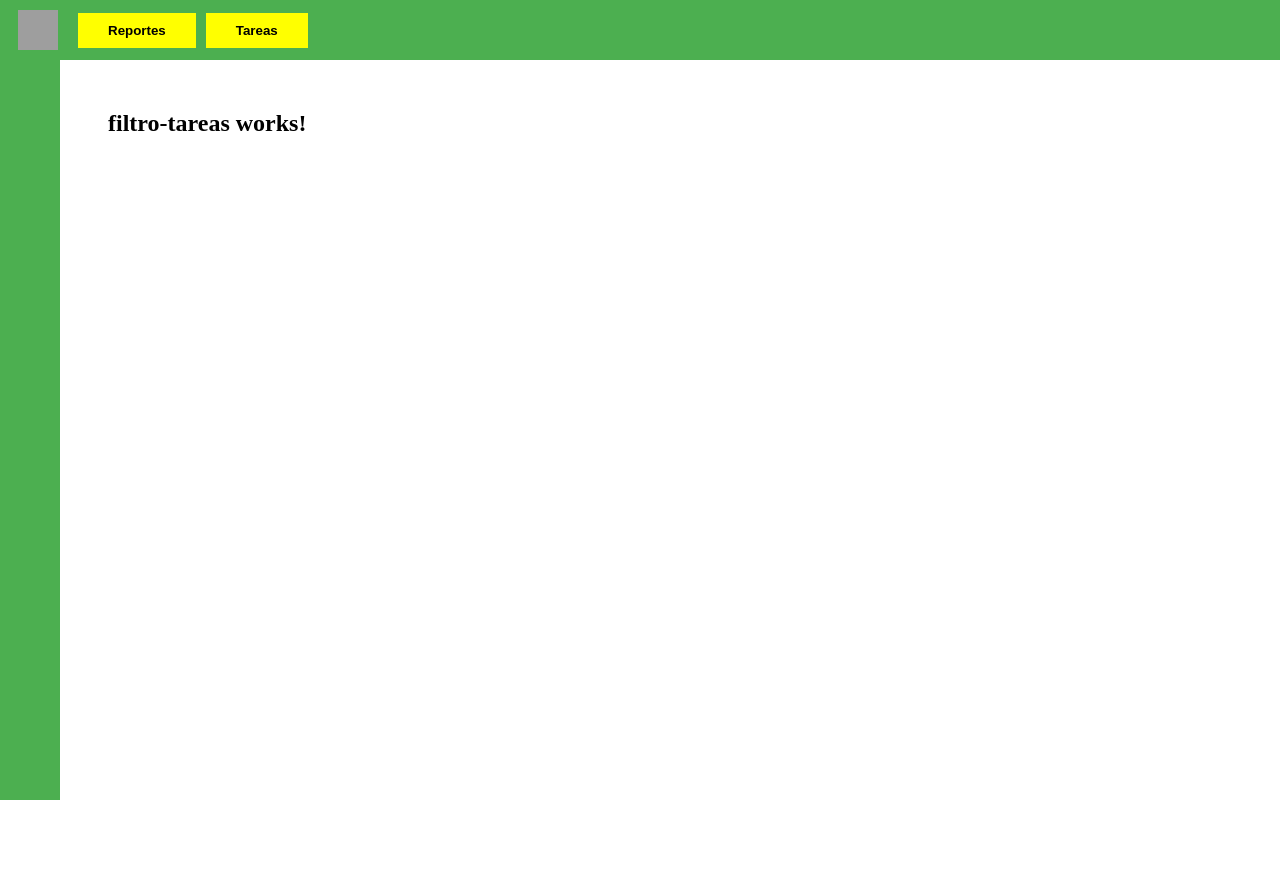
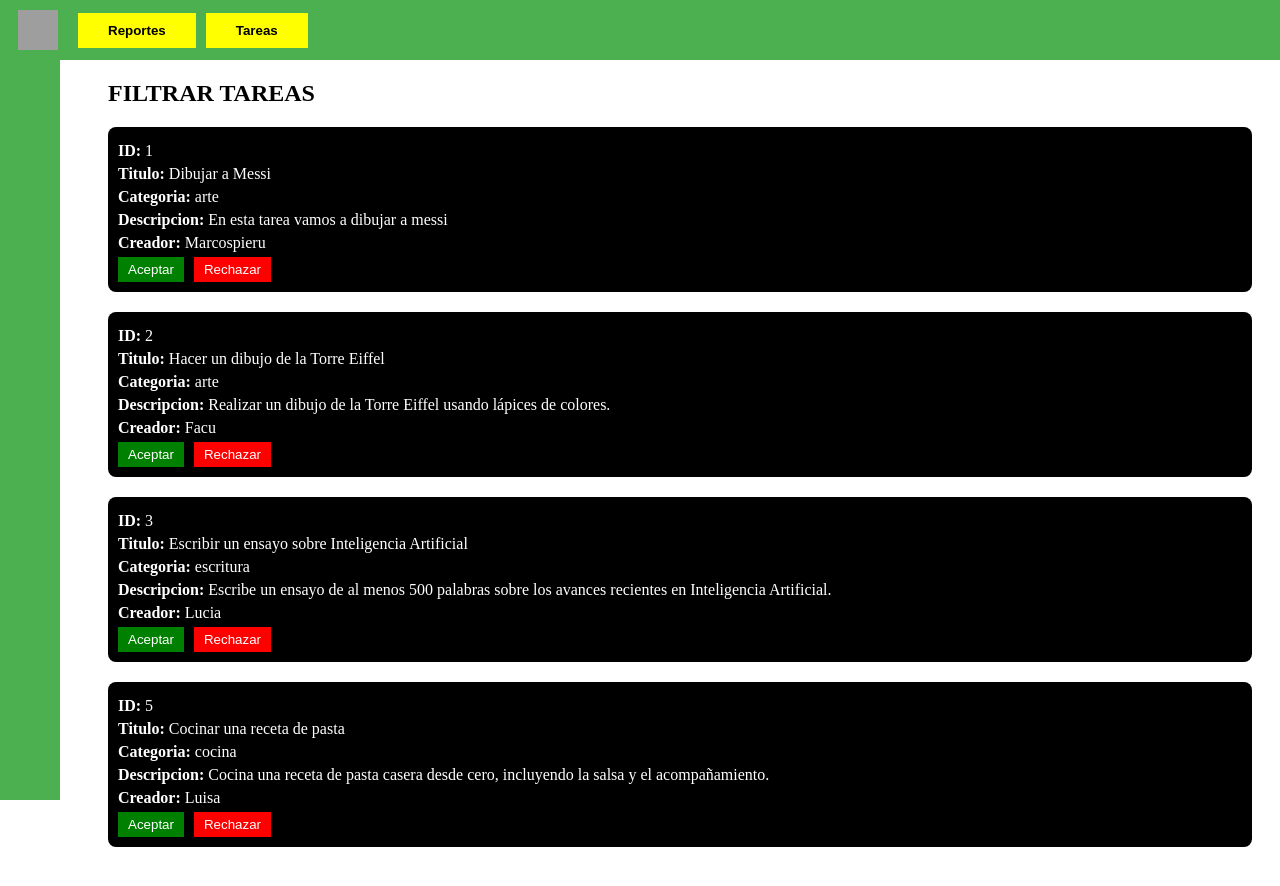
Before and after one commit to MarcosPierucci/fizzer, an Angular app: page /filtro-tareas in a window 1280 px wide. Shown: the top 886 px of the page. Before the commit the page ends 800 px from the top, so only its background shows below. Built offline with nearby package versions, Linux system fonts and the light colour scheme; data requests are answered from the project's data file; grey boxes are pictures that could not be loaded.

Commit message:
Cree casi toda la pantalla de filtrar tareas, nomas falta que el boton de aceptar funcione

```diff
--- a/db/db.json
+++ b/db/db.json
@@ -1,19 +1,42 @@
-{"usuario" : [
-  {
+{
+  "usuario": [
+    {}
+  ],
+  "tareas": [
+    {
+      "id": "1",
+      "titulo": "Dibujar a Messi",
+      "descripcion": "En esta tarea vamos a dibujar a messi",
+      "creador": "Marcospieru",
+      "categoria": "arte",
+      "aceptada" : false
+    },
+    {
+      "id": "2",
+      "titulo": "Hacer un dibujo de la Torre Eiffel",
+      "descripcion": "Realizar un dibujo de la Torre Eiffel usando lápices de colores.",
+      "creador": "Facu",
+      "categoria": "arte",
+      "aceptada" : false
+    },
+    {
+      "id": "3",
+      "titulo": "Escribir un ensayo sobre Inteligencia Artificial",
+      "descripcion": "Escribe un ensayo de al menos 500 palabras sobre los avances recientes en Inteligencia Artificial.",
+      "creador": "Lucia",
+      "categoria": "escritura",
+      "aceptada" : false
 
-  }
-  ]
-
-  ,
-
-  "tareas" : [
-  {
-
-  }
-  ]
-
-,
-
+    },
+    {
+      "id": "5",
+      "titulo": "Cocinar una receta de pasta",
+      "descripcion": "Cocina una receta de pasta casera desde cero, incluyendo la salsa y el acompañamiento.",
+      "creador": "Luisa",
+      "categoria": "cocina",
+      "aceptada" : false
+    }
+  ],
   "reporte": [
     {
       "id": "1",
@@ -22,7 +45,7 @@
       "reportado": "santino",
       "link": "http://youtube.com",
       "tipoReporte": "publicacion",
-      "idReportado" : "1"
+      "idReportado": "1"
     },
     {
       "id": "2",
@@ -31,7 +54,7 @@
       "reportado": "Mac",
       "link": "Zelda",
       "tipoReporte": "publicacion",
-      "idReportado" : "2"
+      "idReportado": "2"
     },
     {
       "id": "3",
@@ -40,7 +63,7 @@
       "reportado": "Lucia",
       "link": "Oferta de trabajo",
       "tipoReporte": "perfil",
-      "idReportado" : "3"
+      "idReportado": "3"
     },
     {
       "id": "4",
@@ -49,7 +72,7 @@
       "reportado": "Pedro",
       "link": "Imagen agresiva",
       "tipoReporte": "publicacion",
-      "idReportado" : "4"
+      "idReportado": "4"
     },
     {
       "id": "5",
@@ -58,8 +81,7 @@
       "reportado": "Juan",
       "link": "Fotos privadas",
       "tipoReporte": "perfil",
-      "idReportado" : "5"
+      "idReportado": "5"
     }
   ]
-
 }
--- a/src/app/admin/filtro-tareas/filtro-tareas.component.css
+++ b/src/app/admin/filtro-tareas/filtro-tareas.component.css
@@ -1,5 +1,41 @@
+.contenido-tareas {
+  margin-left: 80px;
+  padding: 5px;
+  margin-top: 40px;
+}
+
 .contenido-tareas {
   margin-left: 80px;
   padding: 20px;
-  margin-top: 70px;
 }
+
+
+.tarea {
+  background-color: black;
+  color: white;
+  padding: 10px;
+  margin-bottom: 20px;
+  border-radius: 8px;
+}
+
+.tarea p {
+  margin: 5px 0;
+}
+
+
+.aceptar {
+  background-color: green;
+  color: white;
+  padding: 5px 10px;
+  margin-right: 10px;
+  border: none;
+  cursor: pointer;
+}
+
+.rechazar {
+  background-color: red;
+  color: white;
+  padding: 5px 10px;
+  border: none;
+  cursor: pointer;
+}
--- a/src/app/admin/filtro-tareas/filtro-tareas.component.html
+++ b/src/app/admin/filtro-tareas/filtro-tareas.component.html
@@ -1,5 +1,21 @@
 <app-barra-verde-admin></app-barra-verde-admin>
 <div class="contenido-tareas">
+<h2>FILTRAR TAREAS</h2>
 
-  <h2>filtro-tareas works!</h2>
+@for (item of listaTareasPorFiltar; track $index) {
+  @if (!item.aceptada) {
+    <div class="tarea">
+      <p><strong>ID:</strong> {{item.id}}</p>
+      <p><strong>Titulo:</strong> {{item.titulo}}</p>
+      <p><strong>Categoria:</strong> {{item.categoria}}</p>
+      <p><strong>Descripcion:</strong> {{item.descripcion}}</p>
+      <p><strong>Creador:</strong> {{item.creador}}</p>
+
+      <button class="aceptar" (click)="aceptarTarea()">Aceptar</button>
+      <button class="rechazar" (click)="rechazarTarea(item.id)">Rechazar</button>
+    </div>
+
+  }
+
+}
 </div>
--- a/src/app/admin/filtro-tareas/filtro-tareas.component.ts
+++ b/src/app/admin/filtro-tareas/filtro-tareas.component.ts
@@ -1,5 +1,7 @@
-import { Component } from '@angular/core';
+import { Component, inject, OnInit } from '@angular/core';
 import { BarraVerdeAdminComponent } from "../barra-verde-admin/barra-verde-admin.component";
+import { Tarea } from '../../interfaces/tarea';
+import { TareaService } from '../../service/tarea.service';
 
 @Component({
   selector: 'app-filtro-tareas',
@@ -8,6 +10,55 @@ import { BarraVerdeAdminComponent } from "../barra-verde-admin/barra-verde-admin
   templateUrl: './filtro-tareas.component.html',
   styleUrl: './filtro-tareas.component.css'
 })
-export class FiltroTareasComponent {
+export class FiltroTareasComponent implements OnInit{
+ngOnInit(): void {
+  this.mostrarListadoTareas();
+}
+
+
+ts = inject(TareaService)
+
+
+
+
+listaTareasPorFiltar : Tarea[]=[
+
+]
+
+
+aceptarTarea()
+{
 
 }
+
+rechazarTarea(id:string){
+  this.ts.deleteTarea(id).subscribe(
+    {
+      next:()=>{
+        window.location.reload();
+      },
+      error:(e:Error)=>{
+        console.log(e.message);
+      }
+    }
+  )
+}
+
+
+mostrarListadoTareas()
+{
+this.ts.getTareas().subscribe({
+  next:(tarea : Tarea[]) =>
+  {
+    this.listaTareasPorFiltar = tarea;
+  },
+  error: (e:Error) =>
+  {
+      console.log(e.message);
+  }
+})
+}
+
+
+
+}
--- a/src/app/admin/reportes/reportes.component.html
+++ b/src/app/admin/reportes/reportes.component.html
@@ -11,7 +11,7 @@
     <p><strong>Reportado:</strong> {{item.reportado}} ({{item.tipoReporte}})</p>
     <a href={{item.link}}><p><strong>Link</strong> </p></a> <!--En el json tiene que ir http://localhost:4200/publicacion, osea tiene que ir asi el link de la publicacion que sea para poder ingresar directamente con este link-->
     <button class="aceptar" (click)="aceptarReporte(item.tipoReporte, item.idReportado)">Aceptar</button>
-    <button class="rechazar" (click)="rechazarReporte(item.id)" routerLink="admin-reportes">Rechazar</button>
+    <button class="rechazar" (click)="rechazarReporte(item.id)" >Rechazar</button>
   </div>
 
 }
--- a/src/app/admin/reportes/reportes.component.ts
+++ b/src/app/admin/reportes/reportes.component.ts
@@ -54,12 +54,11 @@ rechazarReporte(id:string)
 this.rs.deleteReporte(id).subscribe(
   {
     next:() =>{
-      console.log("Reporte rechazado borrado correctamente")
       window.location.reload();
     },
     error:(e:Error)=>
     {
-      console.log("error en borrar")
+
       console.log(e.message);
     }
   }
--- a/src/app/service/reporte.service.ts
+++ b/src/app/service/reporte.service.ts
@@ -1,7 +1,8 @@
+import { Reporte } from './../interfaces/reporte';
 import { HttpClient } from '@angular/common/http';
 import { inject, Injectable } from '@angular/core';
 import { Observable } from 'rxjs';
-import { Reporte } from '../interfaces/reporte';
+
 
 @Injectable({
   providedIn: 'root'
@@ -22,4 +23,13 @@ export class ReporteService {
     return this.http.delete<void>(`${this.urlBase}/${id}`);
   }
 
+  postReporte(reporte : Reporte): Observable<Reporte>{
+    return this.http.post<Reporte>(this.urlBase, reporte);
+  }
+
+  putReporte(reporte: Reporte, id: string): Observable<Reporte>{
+    return this.http.put<Reporte>(`${this.urlBase}/${id}`, reporte);
+  }
+
+
 }
--- a/src/app/service/tarea.service.ts
+++ b/src/app/service/tarea.service.ts
@@ -1,4 +1,7 @@
-import { Injectable } from '@angular/core';
+import { HttpClient } from '@angular/common/http';
+import { inject, Injectable } from '@angular/core';
+import { Observable } from 'rxjs';
+import { Tarea } from '../interfaces/tarea';
 
 @Injectable({
   providedIn: 'root'
@@ -6,4 +9,26 @@ import { Injectable } from '@angular/core';
 export class TareaService {
 
   constructor() { }
+  http = inject(HttpClient);
+  urlBase = 'http://localhost:3000/tareas'
+
+
+
+  getTareas():Observable<Tarea[]>{
+    return this.http.get<Tarea[]>(this.urlBase);
+  }
+
+deleteTarea(id: string): Observable<void>{
+    return this.http.delete<void>(`${this.urlBase}/${id}`);
+  }
+
+  postTarea(tarea : Tarea): Observable<Tarea>{
+    return this.http.post<Tarea>(this.urlBase, tarea);
+  }
+
+  putReporte(reporte: Tarea, id: string): Observable<Tarea>{
+    return this.http.put<Tarea>(`${this.urlBase}/${id}`, reporte);
+  }
+
+
 }
```
Also changed, not shown: src/app/interfaces/tarea.ts (+8 -0 lines).
